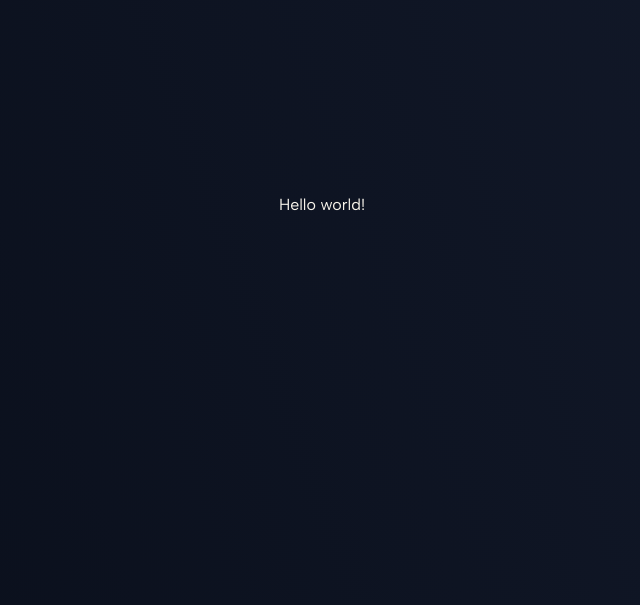
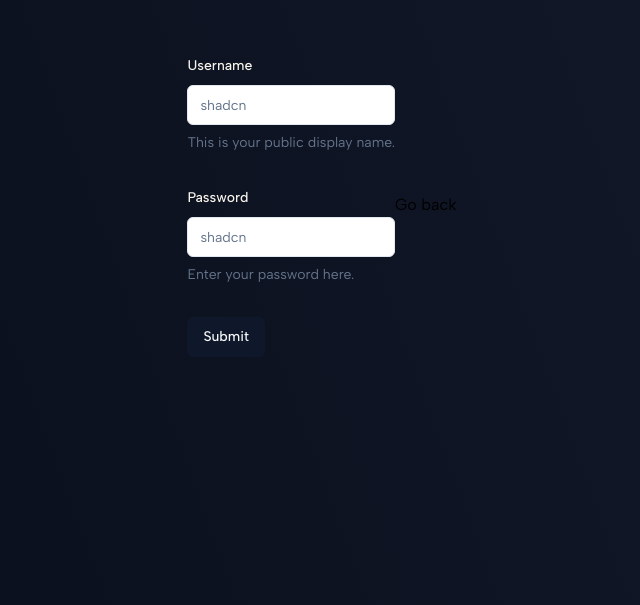
Before and after one commit to Ayush-Singh24/WhisperWire-FE, a Next.js app: page /login in a window 1280 px wide. Shown: the part 195-800 px from the top of the page, without its empty margins (318-958 px from the left). Built offline with nearby package versions, Linux system fonts and the light colour scheme.

Commit message:
implemented ProfileForm componentn

```diff
--- a/src/app/login/page.tsx
+++ b/src/app/login/page.tsx
@@ -1,7 +1,12 @@
+import ProfileForm from "@/components/profileForm";
+
 export default function Login() {
   return (
     <section className="h-full max-w-[1550px] flex justify-center items-center">
-      <div className="text-primary-text ">Hello world!</div>
+      <div className="text-primary-text ">
+        <ProfileForm />
+      </div>
+      <div>Go back</div>
     </section>
   );
 }
--- a/src/app/signup/page.tsx
+++ b/src/app/signup/page.tsx
@@ -2,6 +2,7 @@
   return (
     <section className="h-full max-w-[1550px] flex justify-center items-center">
       <div className="text-primary-text ">SignUp</div>
+      <div>Go back</div>
     </section>
   );
 }
--- /dev/null
+++ b/src/components/profileForm.tsx
@@ -0,0 +1,76 @@
+"use client";
+import { zodResolver } from "@hookform/resolvers/zod";
+import { useForm } from "react-hook-form";
+import { z } from "zod";
+import {
+  Form,
+  FormControl,
+  FormDescription,
+  FormField,
+  FormItem,
+  FormLabel,
+  FormMessage,
+} from "./ui/form";
+import { Button } from "./ui/button";
+import { Input } from "./ui/input";
+
+const formSchema = z.object({
+  username: z.string().min(2, {
+    message: "Username must be at least 2 characters long",
+  }),
+  password: z.string().min(8, {
+    message: "Password must be at least 8 characters long",
+  }),
+});
+
+export default function ProfileForm() {
+  const form = useForm<z.infer<typeof formSchema>>({
+    resolver: zodResolver(formSchema),
+    defaultValues: {
+      username: "",
+      password: "",
+    },
+  });
+
+  const onSubmit = (values: z.infer<typeof formSchema>) => {
+    console.log(values.username);
+  };
+
+  return (
+    <Form {...form}>
+      <form onSubmit={form.handleSubmit(onSubmit)} className="space-y-8">
+        <FormField
+          control={form.control}
+          name="username"
+          render={({ field }) => (
+            <FormItem>
+              <FormLabel>Username</FormLabel>
+              <FormControl>
+                <Input placeholder="shadcn" {...field} />
+              </FormControl>
+              <FormDescription>
+                This is your public display name.
+              </FormDescription>
+              <FormMessage />
+            </FormItem>
+          )}
+        />
+        <FormField
+          control={form.control}
+          name="password"
+          render={({ field }) => (
+            <FormItem>
+              <FormLabel>Password</FormLabel>
+              <FormControl>
+                <Input placeholder="shadcn" {...field} type="password" />
+              </FormControl>
+              <FormDescription>Enter your password here.</FormDescription>
+              <FormMessage />
+            </FormItem>
+          )}
+        />
+        <Button type="submit">Submit</Button>
+      </form>
+    </Form>
+  );
+}
--- /dev/null
+++ b/src/components/ui/input.tsx
@@ -0,0 +1,25 @@
+import * as React from "react"
+
+import { cn } from "@/lib/utils"
+
+export interface InputProps
+  extends React.InputHTMLAttributes<HTMLInputElement> {}
+
+const Input = React.forwardRef<HTMLInputElement, InputProps>(
+  ({ className, type, ...props }, ref) => {
+    return (
+      <input
+        type={type}
+        className={cn(
+          "flex h-10 w-full rounded-md border border-slate-200 bg-white px-3 py-2 text-sm ring-offset-white file:border-0 file:bg-transparent file:text-sm file:font-medium placeholder:text-slate-500 focus-visible:outline-none focus-visible:ring-2 focus-visible:ring-slate-950 focus-visible:ring-offset-2 disabled:cursor-not-allowed disabled:opacity-50 dark:border-slate-800 dark:bg-slate-950 dark:ring-offset-slate-950 dark:placeholder:text-slate-400 dark:focus-visible:ring-slate-300",
+          className
+        )}
+        ref={ref}
+        {...props}
+      />
+    )
+  }
+)
+Input.displayName = "Input"
+
+export { Input }
```
